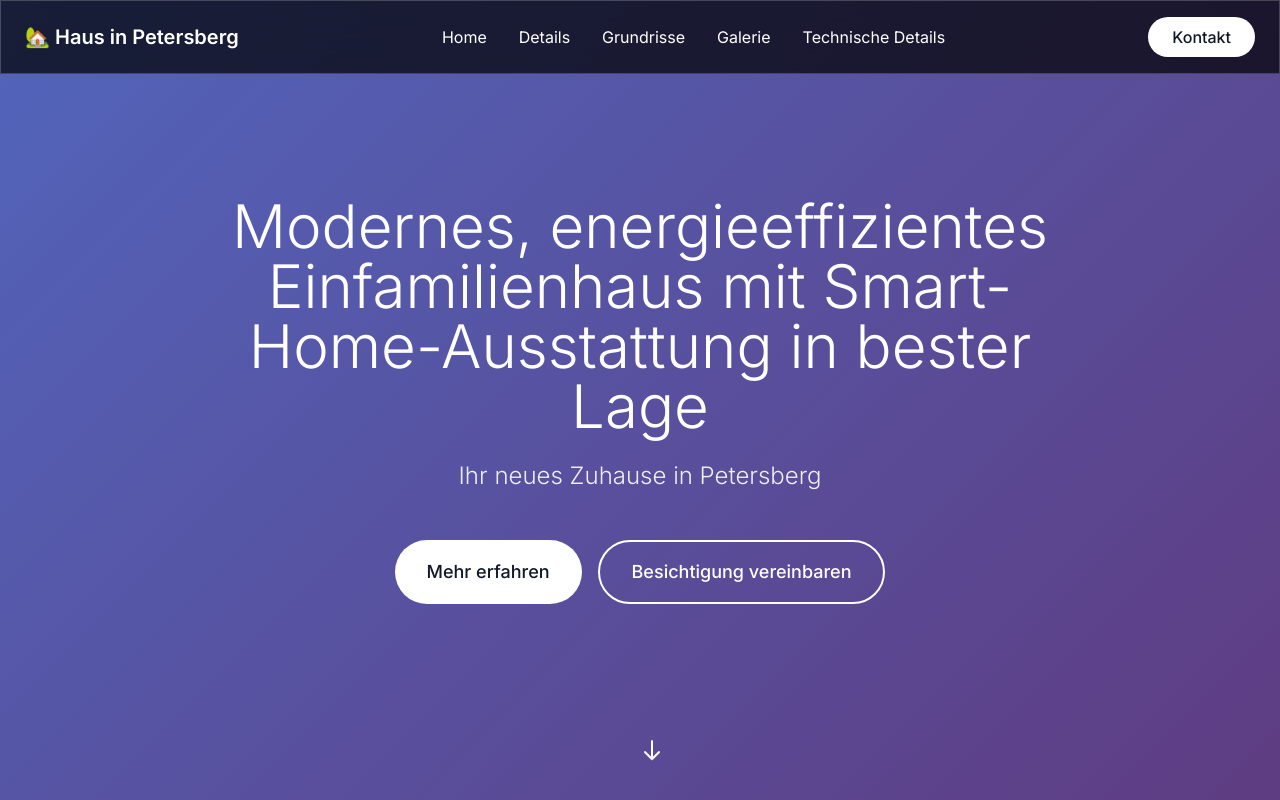
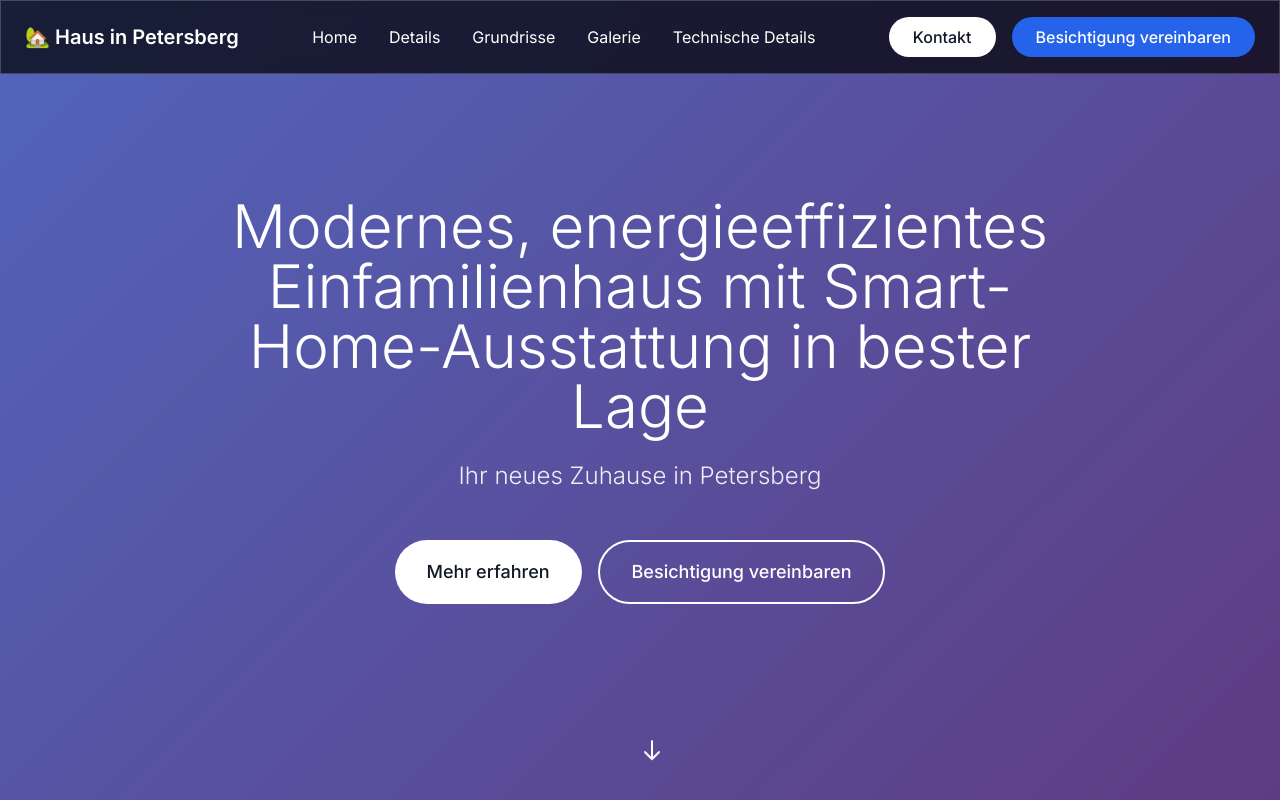
Before and after one commit to andreasbrzoza-ctrl/hauszuverkaufen, a plain HTML site: page index.html in a window 1280 px wide. Shown: the top 800 px of the page. Drawn offline with nearby package versions, Linux system fonts and the light colour scheme.

Commit message:
Update index.html

```diff
--- a/index.html
+++ b/index.html
@@ -76,7 +76,15 @@
       🏡 Haus in Petersberg
      </div>
      <div class="hidden md:flex space-x-8"><a href="#home" class="text-white hover:text-gray-200 transition-colors">Home</a> <a href="#details" class="text-white hover:text-gray-200 transition-colors">Details</a> <a href="#grundrisse" class="text-white hover:text-gray-200 transition-colors">Grundrisse</a> <a href="#galerie" class="text-white hover:text-gray-200 transition-colors">Galerie</a> <a href="#technische-details" class="text-white hover:text-gray-200 transition-colors">Technische Details</a>
-     </div><button onclick="scrollToSection('kontakt')" class="bg-white text-gray-900 px-6 py-2 rounded-full font-medium hover:bg-gray-100 transition-colors"> Kontakt </button>
+     </div><div class="flex space-x-4">
+  <button onclick="scrollToSection('kontakt')" class="bg-white text-gray-900 px-6 py-2 rounded-full font-medium hover:bg-gray-100 transition-colors">
+    Kontakt
+  </button>
+  <button onclick="window.open('https://besichtigungstermine.com/de/b/sJyruLk9epby', '_blank')" class="bg-blue-600 text-white px-6 py-2 rounded-full font-medium hover:bg-blue-700 transition-colors">
+    Besichtigung vereinbaren
+  </button>
+</div>
+
     </div>
    </div>
   </nav><!-- Hero Section -->
```
